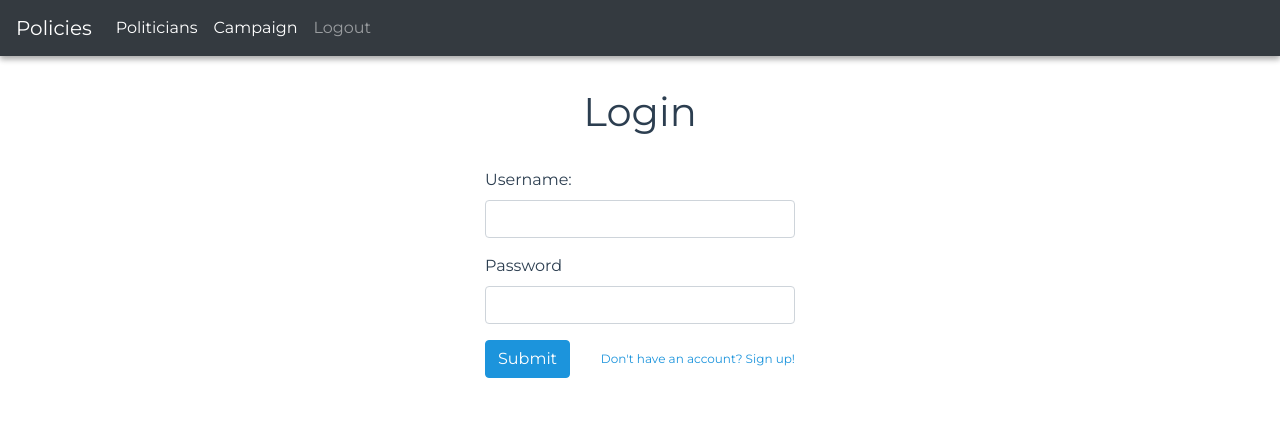
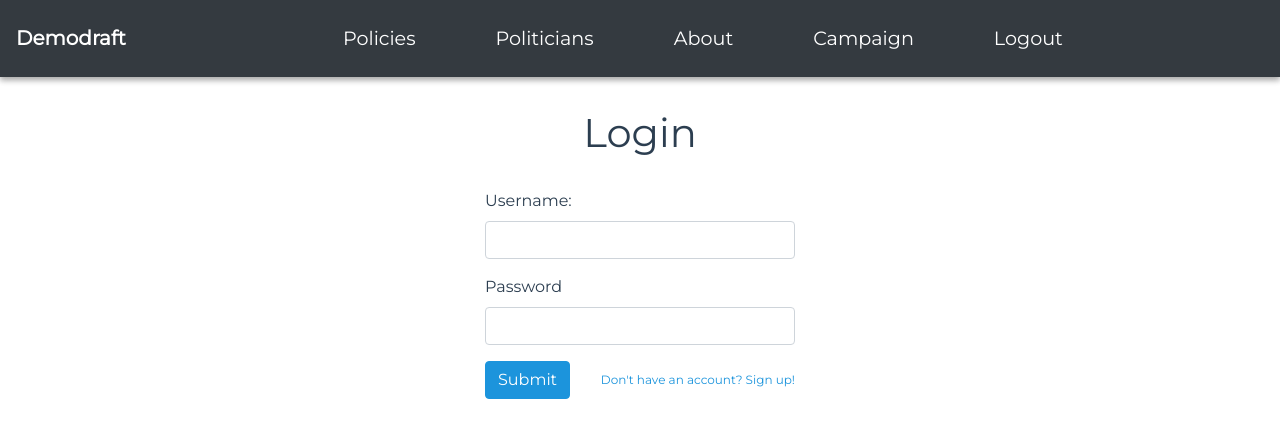
Before and after one commit to shiningsunnyday/demodraft, a Vue app in the folder forward_web/: page /login in a window 1280 px wide. Shown: the top 438 px of the page. Built offline with nearby package versions, Linux system fonts and the light colour scheme; no server answers; sample sign-in values are in the browser's storage.

Commit message:
Pushing current progress on Navbar styling

```diff
--- a/forward_web/src/components/NavBar.vue
+++ b/forward_web/src/components/NavBar.vue
@@ -1,45 +1,55 @@
 <template>
   <b-navbar toggleable="lg" type="dark" variant="dark">
-    <b-navbar-brand>
-      <router-link :to="{ name: 'about-page' }" class="navbar__link" v-if="!isLoggedIn">
-        About
-      </router-link>
-
-      <router-link :to="{ name: 'policies-page' }" class="navbar__link" v-else>
-        Policies
-      </router-link>
+    <b-navbar-brand class="font-weight-bold">
+      Demodraft
     </b-navbar-brand>
 
     <b-navbar-toggle target="nav-collapse"></b-navbar-toggle>
 
-    <b-collapse id="nav-collapse" is-nav="">
-      <b-navbar-nav>
-        <!-- <b-nav-item v-if="isLoggedIn">
-          <router-link :to="{ name: 'about-page' }" class="navbar__link">
-            About
-          </router-link>
-        </b-nav-item> -->
-
-        <b-nav-item v-if="isLoggedIn">
-          <router-link :to="{ name: 'politician-page' }" class="navbar__link">
-            Politicians
-          </router-link>
+    <b-collapse id="nav-collapse" is-nav align="center">
+      <b-navbar-nav class="navbar__desktop-navbar">
+        <b-nav-item
+          :to="{ name: 'policies-page' }"
+          class="navbar__link"
+          v-if="isLoggedIn"
+        >
+          Policies
         </b-nav-item>
 
-        <b-nav-item v-if="isLoggedIn">
-          <router-link :to="{ name: 'campaign-page' }" class="navbar__link">
-            <span>Campaign</span>
-          </router-link>
+        <b-nav-item
+          :to="{ name: 'politician-page' }"
+          class="navbar__link"
+          v-if="isLoggedIn"
+        >
+          Politicians
         </b-nav-item>
 
-        <b-nav-item v-if="isLoggedIn" @click="logout">
+        <b-nav-item
+          :to="{ name: 'about-page' }"
+          class="navbar__link"
+          v-if="isLoggedIn"
+        >
+          About
+        </b-nav-item>
+
+        <b-nav-item
+          :to="{ name: 'campaign-page' }"
+          class="navbar__link"
+          v-if="isLoggedIn"
+        >
+          <span>Campaign</span>
+        </b-nav-item>
+
+        <b-nav-item class="navbar__link" v-if="isLoggedIn" @click="logout">
           Logout
         </b-nav-item>
 
-        <b-nav-item v-if="!isLoggedIn">
-          <router-link :to="{ name: 'login-page' }" class="navbar__link">
-            <span>Login</span>
-          </router-link>
+        <b-nav-item
+          :to="{ name: 'login-page' }"
+          class="navbar__link"
+          v-if="!isLoggedIn"
+        >
+          <span>Login</span>
         </b-nav-item>
       </b-navbar-nav>
     </b-collapse>
@@ -68,12 +78,23 @@ export default {
 .navbar {
   margin-bottom: 2rem;
   box-shadow: 0 3px 6px rgba(0, 0, 0, 0.16), 0 3px 6px rgba(0, 0, 0, 0.23);
+  font-size: 1.2rem;
+  height: 100% !important;
+
   &__link {
-    color: white;
+    padding: 0.5rem 2rem;
 
-    &:hover {
-      color: greenyellow;
+    .nav-link {
+      color: white !important;
+
+      &:hover {
+        color: greenyellow !important;
+      }
     }
+  }
+
+  &__desktop-navbar {
+    margin: 0 auto;
   }
 }
 </style>
```
